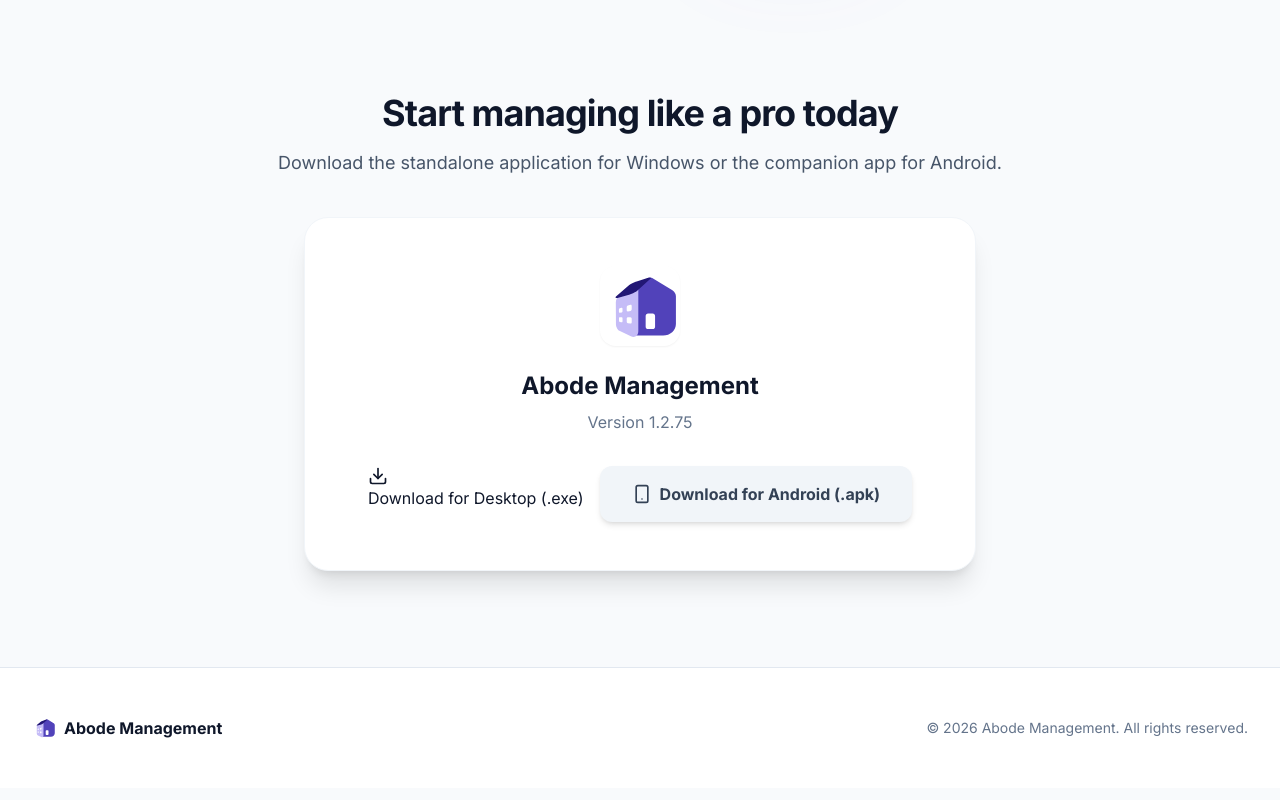
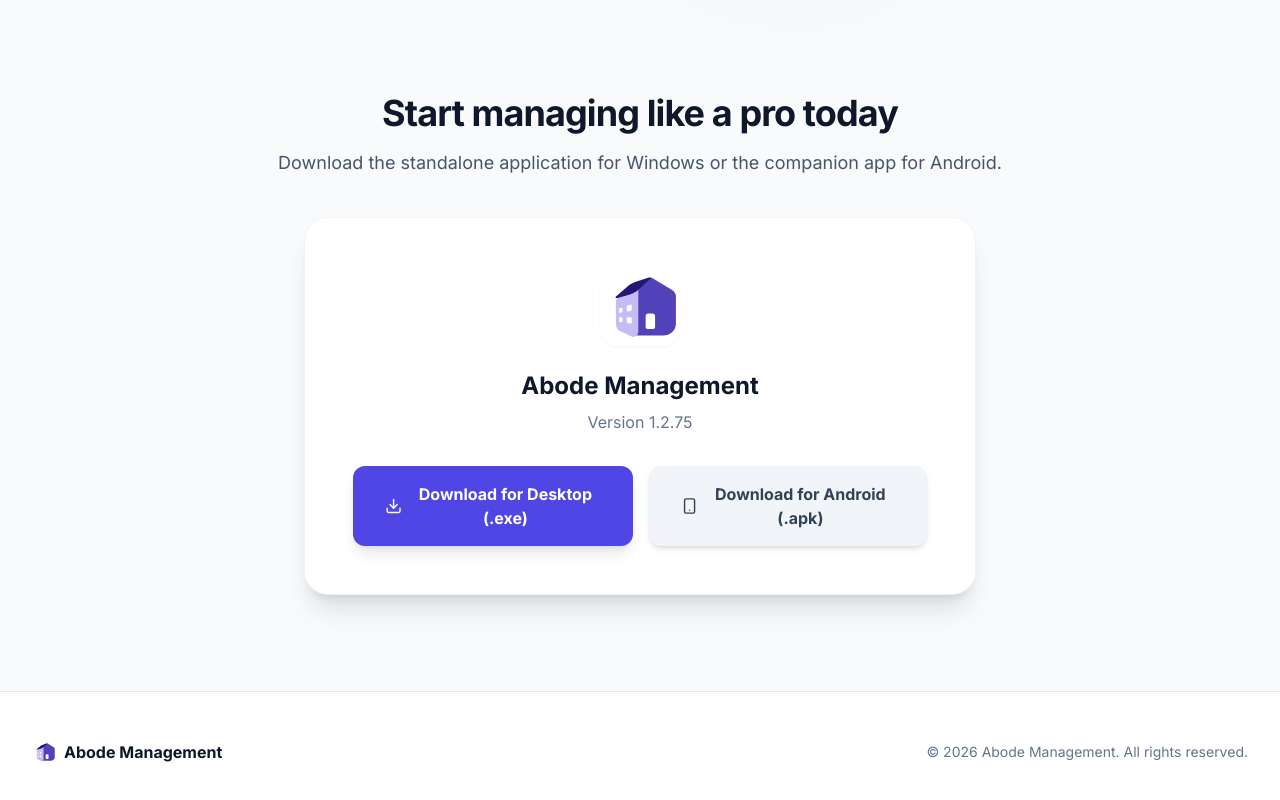
Before and after one commit to soassetmanagement-dot/abode-management.github.io, a plain HTML site: page index.html in a window 1280 px wide. Shown: the part 2909-3709 px from the top of the page. Drawn offline with nearby package versions, Linux system fonts and the light colour scheme.

Commit message:
Update index.html

```diff
--- a/index.html
+++ b/index.html
@@ -294,11 +294,11 @@
                     <p class="text-slate-500 mb-8">Version 1.2.75</p>
 
                     <div class="flex flex-col sm:flex-row gap-4 w-full justify-center">
-                        <a href=https://github.com/soassetmanagement-dot/abode-management.github.io/releases/download/v1.2.75/Abode.Management.Setup.1.2.75.execlass="w-full sm:w-auto px-8 py-4 text-base font-bold text-white bg-indigo-600 rounded-xl hover:bg-indigo-700 transition shadow-lg flex items-center justify-center gap-2" download>
+                        <a href=https://github.com/soassetmanagement-dot/abode-management.github.io/releases/download/v1.2.75/Abode-Management-Setup.exe.7z class="w-full sm:w-auto px-8 py-4 text-base font-bold text-white bg-indigo-600 rounded-xl hover:bg-indigo-700 transition shadow-lg flex items-center justify-center gap-2" download>
                             <svg xmlns="http://www.w3.org/2000/svg" width="20" height="20" viewBox="0 0 24 24" fill="none" stroke="currentColor" stroke-width="2" stroke-linecap="round" stroke-linejoin="round"><path d="M21 15v4a2 2 0 0 1-2 2H5a2 2 0 0 1-2-2v-4"></path><polyline points="7 10 12 15 17 10"></polyline><line x1="12" y1="15" x2="12" y2="3"></line></svg>
                             Download for Desktop (.exe)
                         </a>
-                        <a href="downloads/Abode-Management.apk" class="w-full sm:w-auto px-8 py-4 text-base font-bold text-slate-700 bg-slate-100 rounded-xl hover:bg-slate-200 transition shadow-md flex items-center justify-center gap-2" download>
+                        <a href=https://github.com/soassetmanagement-dot/abode-management.github.io/releases/download/v1.2.75/Abode-Management.apk.7z class="w-full sm:w-auto px-8 py-4 text-base font-bold text-slate-700 bg-slate-100 rounded-xl hover:bg-slate-200 transition shadow-md flex items-center justify-center gap-2" download>
                             <svg xmlns="http://www.w3.org/2000/svg" width="20" height="20" viewBox="0 0 24 24" fill="none" stroke="currentColor" stroke-width="2" stroke-linecap="round" stroke-linejoin="round"><rect x="5" y="2" width="14" height="20" rx="2" ry="2"></rect><line x1="12" y1="18" x2="12.01" y2="18"></line></svg>
                             Download for Android (.apk)
                         </a>
```
